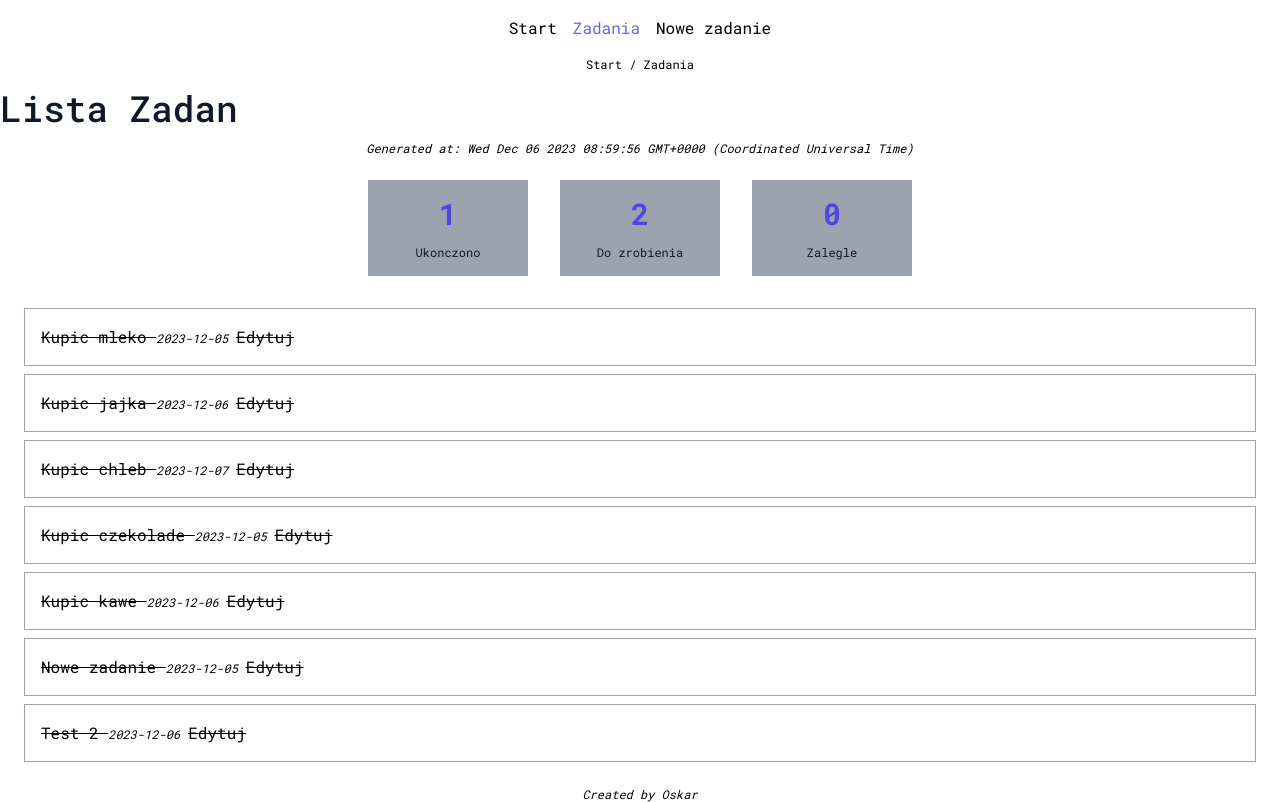
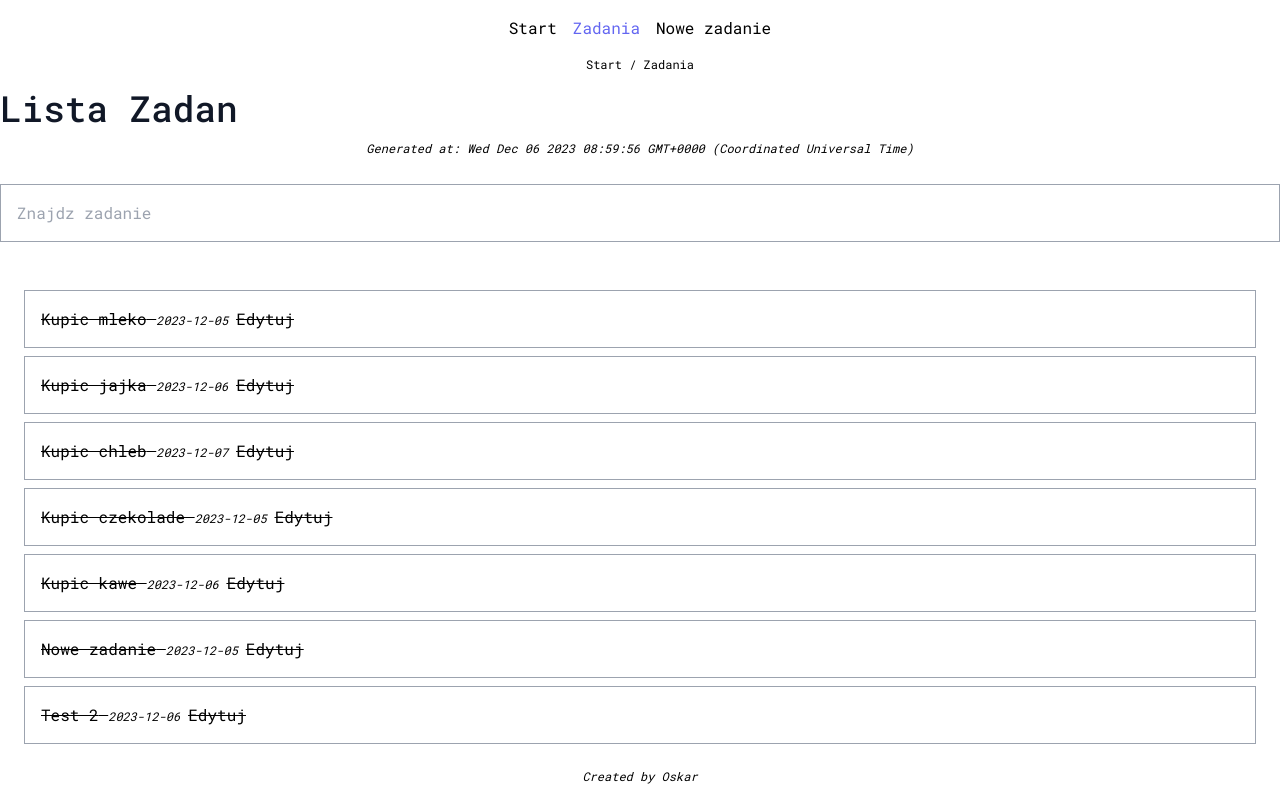
Before and after one commit to ewkaw/next, a Next.js app: page /tasks in a window 1280 px wide. Built offline with nearby package versions, Linux system fonts and the light colour scheme; data requests are answered from the project's data file.

Commit message:
search params

```diff
--- /dev/null
+++ b/app/tasks/(list)/TaskSearchInput.jsx
@@ -0,0 +1,40 @@
+'use client'
+
+import { useSearchParams, usePathname, useRouter } from 'next/navigation';
+// Biblioteka do debounce
+import { useDebouncedCallback } from 'use-debounce'
+
+export const TaskSearchInput = () => {
+    // Zwraca informacje o aktualnym stanie search params'ow ( z paska adresu URL )
+    const searchParams = useSearchParams();
+    // Pobieramy informacje o aktualnej sciezce
+    const pathname = usePathname();
+    // Pobieramy router, ktory pozowli nam zmienic adres w pasku przegladarki
+    const router = useRouter();
+
+    // Opozniamy wywolanie funkcji o 300ms
+    const handleSearch = useDebouncedCallback(e => {
+        const searchQuery = e.target.value;
+
+        // Zdefiniujmy nowe search params na bazie poprzednich
+        const newSearchParams = new URLSearchParams(searchParams);
+
+        // Ustawmy search param o nazwie `search` na wartosc pola tekstowego lub go usunmy
+        if (searchQuery) newSearchParams.set('search', searchQuery);
+        else newSearchParams.delete('search');
+
+        // Zaktualizujmy adres w pasku URL przegladarki
+        router.replace(`${pathname}?${newSearchParams.toString()}`)
+    }, 300);
+
+    return (
+        <input
+            type="search"
+            placeholder="Znajdz zadanie"
+            className="border border-gray-400 p-4 my-4 w-full"
+            onChange={handleSearch}
+            // Ustawiamy domyslna wartosc w wyszukiwarce
+            defaultValue={searchParams.get('search')?.toString()}
+        />
+    )
+}
--- a/app/tasks/(list)/page.jsx
+++ b/app/tasks/(list)/page.jsx
@@ -6,16 +6,18 @@ import { sleep } from "../../utils/sleep";
 import { TaskStats, TasksSkeleton } from "./TaskStats";
 import { CompleteButton } from "./CompleteButton";
 import Link from "next/link";
+import { TaskSearchInput } from "./TaskSearchInput";
 
 // Wymuszenie aby strona byla generowana na zadanie ( next.js domyslnie bedzie probowal wygenerowac strony statyczne )
 export const dynamic = 'force-dynamic';
 
-const listTasks = () => fetch('http://localhost:3003/tasks')
+const listTasks = (query) => fetch(`http://localhost:3003/tasks?q=${query || ''}`)
     .then(res => res.json());
 
 // Moge oznaczyc komponnet serwerowy jako async. Dzieki czemu w ramach renderowania tego komponentu, moge poczekac ( await ) na pobranie danych i dopiero na ich podstawie wyrenderowac HTML
-export default async function TaskListPage() {
-    const tasks = await listTasks();
+export default async function TaskListPage(props) {
+    // W props mam informacje o search paramasach
+    const tasks = await listTasks(props.searchParams.search);
 
     return (
         <>
@@ -25,9 +27,12 @@ export default async function TaskListPage() {
 
             {/* Czekajac na wygenerowanie i pobranie <TaskStats /> wyswietl <TasksSkeleton /> */}
             {/* UWAGA: Suspense jest z react!  */}
-            <Suspense fallback={<TasksSkeleton />}>
+            {/* Komentuje, poniewaz dlugo trwaladowanie tej sekcji  */}
+            {/* <Suspense fallback={<TasksSkeleton />}>
                 <TaskStats />
-            </Suspense>
+            </Suspense> */}
+
+            <TaskSearchInput />
 
             {tasks.length === 0 && <p>Brak zadan do zrobienia :)</p>}
 
--- a/package.json
+++ b/package.json
@@ -12,7 +12,8 @@
   "dependencies": {
     "next": "14.0.3",
     "react": "^18",
-    "react-dom": "^18"
+    "react-dom": "^18",
+    "use-debounce": "^10.0.0"
   },
   "devDependencies": {
     "autoprefixer": "^10.0.1",
```
Also changed, not shown: 1 other file (tests, documents, lock files or other folders).
